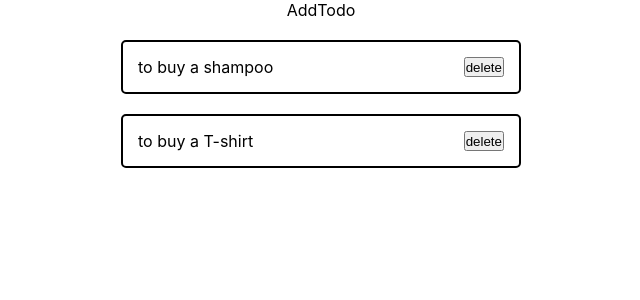
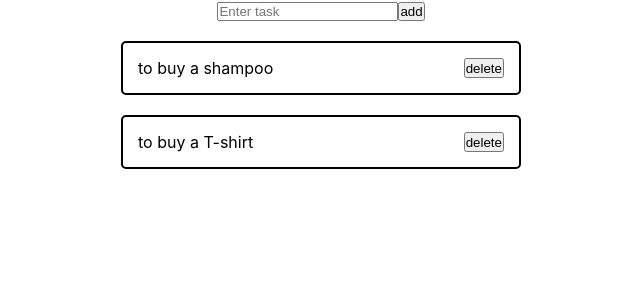
Before and after one commit to kittensgit/todo-with-testing, a React (Create React App) app: page / in a window 1280 px wide. Shown: the top 300 px of the page, without its empty margins (319-959 px from the left). Built offline with nearby package versions, Linux system fonts and the light colour scheme.

Commit message:
uuid, addTodo, useState

```diff
--- a/package.json
+++ b/package.json
@@ -9,6 +9,7 @@
     "react": "^18.2.0",
     "react-dom": "^18.2.0",
     "react-scripts": "5.0.1",
+    "uuid": "^9.0.0",
     "web-vitals": "^2.1.4"
   },
   "scripts": {
--- a/src/App.js
+++ b/src/App.js
@@ -1,17 +1,27 @@
+import React, { useState } from 'react';
 import './App.css';
 import AddTodo from './components/AddTodo/AddTodo';
 import Todolist from './components/TodoList/Todolist';
+import { v4 as uuidv4 } from 'uuid';
 
 function App() {
 
-  const todos = [
+  const [todos, setTodos] = useState([
     { id: 1, title: 'to buy a shampoo' },
     { id: 2, title: 'to buy a T-shirt' },
-  ]
+  ])
+
+  const addTodo = (todo) => {
+    const newTodo = {
+      id: uuidv4(),
+      title: todo
+    }
+    setTodos([newTodo, ...todos])
+  }
 
   return (
     <div className="App">
-      <AddTodo />
+      <AddTodo addTodo={addTodo}/>
       <Todolist todos={todos} />
     </div>
   );
--- a/src/components/AddTodo/AddTodo.jsx
+++ b/src/components/AddTodo/AddTodo.jsx
@@ -1,8 +1,23 @@
-import React from 'react'
+import React, { useState } from 'react'
 
-const AddTodo = () => {
+const AddTodo = ({ addTodo }) => {
+
+    const [value, setValue] = useState('')
+
+    const onChangeValue = (e) => {
+        setValue(e.target.value)
+    }
+
     return (
-        <div>AddTodo</div>
+        <div>
+            <input
+                type='text'
+                placeholder='Enter task'
+                value={value}
+                onChange={onChangeValue}
+            />
+            <button onClick={() => addTodo(value)}>add</button>
+        </div>
     )
 }
 
```
Also changed, not shown: 1 other file (tests, documents, lock files or other folders).
